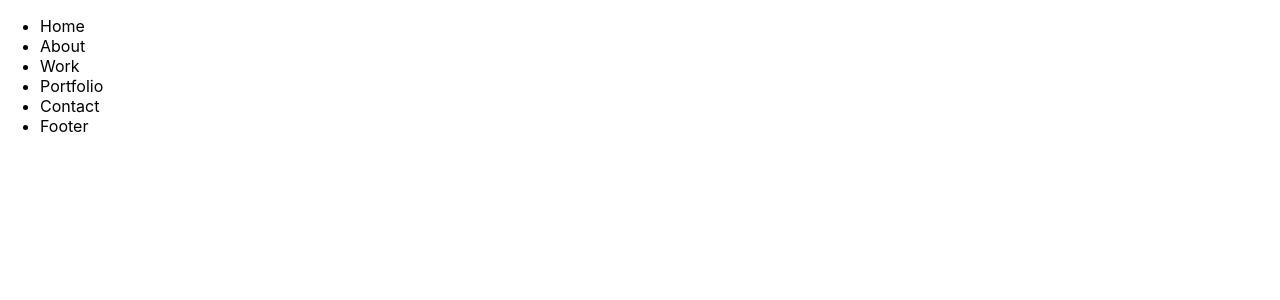
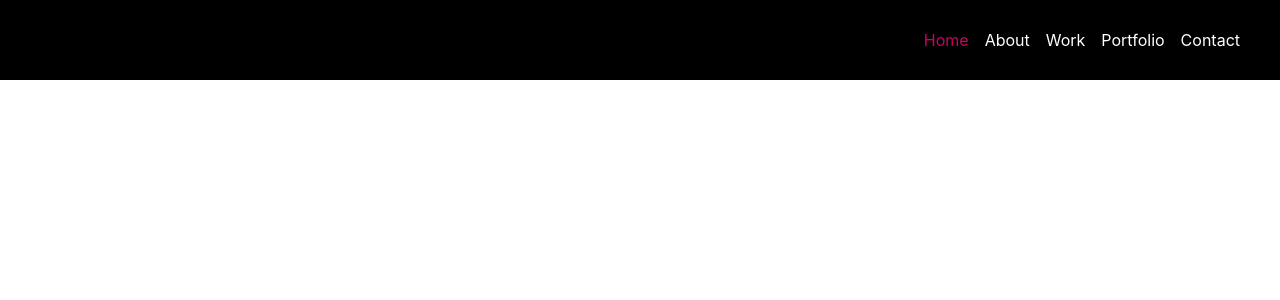
Before and after one commit to Kangonga/portfolioV2, a React (Create React App) app: page / in a window 1280 px wide. Shown: the top 300 px of the page. Built offline with nearby package versions, Linux system fonts and the light colour scheme.

Commit message:
feat(NavBar): Created NavBar, styled it and added functionality

```diff
--- a/src/App.css
+++ b/src/App.css
@@ -1 +1,14 @@
 /* General Styles */
+
+#App{
+
+}
+
+li {
+    list-style-type: none;
+}
+
+a {
+    text-decoration: none;
+    color: inherit;
+}
--- /dev/null
+++ b/src/components/NavBar/NavBar.css
@@ -0,0 +1,38 @@
+#NavBar__main {
+    color: var(--primary-text-color);
+    display: flex;
+    justify-content: right;
+    align-items: center;
+    width: 100vw;
+    background-color: black;
+}
+
+#NavList{
+    display: flex;
+    justify-content: center;
+    align-items: center;
+    display: flex;
+    height: 10vh;
+    text-align: right;
+    padding-right: 2rem;
+    position: sticky;
+}
+
+.NavBar__list-item {
+    display: flex;
+    flex-direction: column;
+    justify-content: center;
+    align-items: center;
+}
+
+.NavBar__list-item a{
+    padding: .5rem;
+    transition: .3s all ease-in-out;
+}
+.NavBar__list-item a:hover {
+    color: var(--secondary-color);
+    cursor: pointer;
+}
+.NavBar__list-active{
+    color: var(--secondary-color);
+}
--- a/src/components/NavBar/NavBar.jsx
+++ b/src/components/NavBar/NavBar.jsx
@@ -1,12 +1,20 @@
+import { useState } from "react"
+import "./NavBar.css"
+
 export default function NavBar(){
+    const [active,setActive] = useState("Home")
     return (
         <>
             <main id="NavBar__main">
                 <ul id="NavList" >
-                    {["Home","About","Work","Portfolio","Contact","Footer"].map((item,index)=>{
+                    {["Home","About","Work","Portfolio","Contact"].map((item,index)=>{
                         return <li key={`${item} ${index}`} className="NavBar__list-item">
-                                <div> </div>
-                                <span>{item}</span>
+                                <a
+                                 onClick={()=>setActive(item)}
+                                 href={`#${item}`}
+                                 className={active===item?"NavBar__list-active":""}
+                                 >
+                                    {item}                                </a>
                             </li>
                     })
                     }
--- a/src/index.css
+++ b/src/index.css
@@ -8,8 +8,12 @@ body {
 }
 :root {
   --primary-text-color:white;
-  --primary-text-color:#888888;
+  --secondary-text-color:#888888;
   --secondary-color: #cc005f;
+}
+*{
+  margin: 0;
+  padding: 0;
 }
 
 code {
```
Also changed, not shown: src/components/NavBar/NavBar.scss (deleted).
